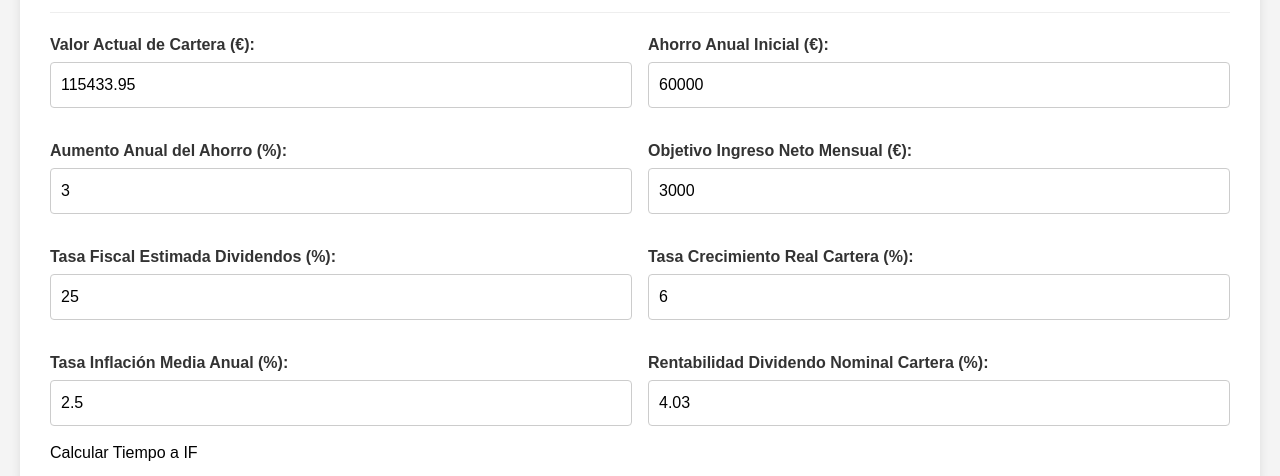
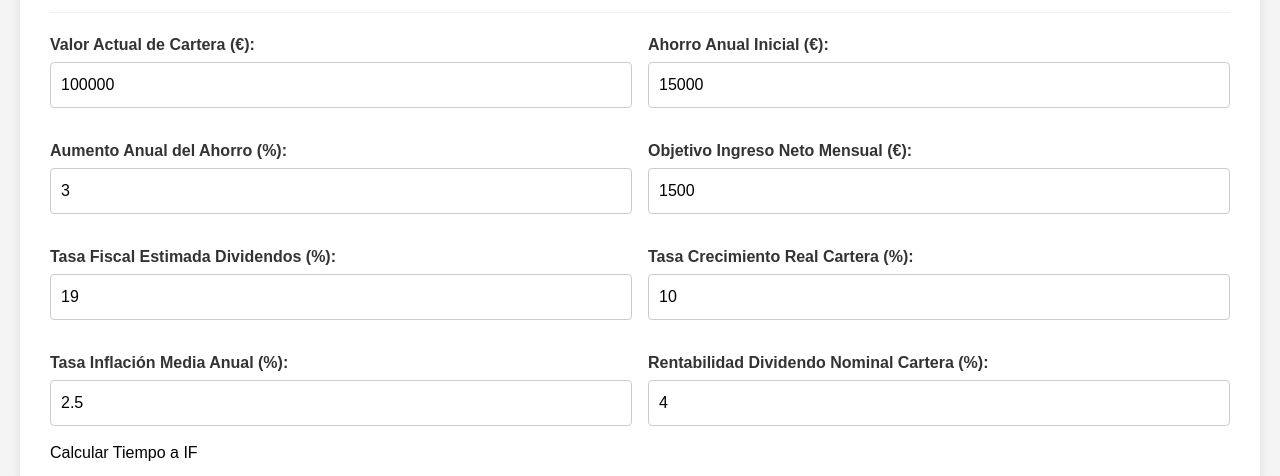
Before and after one commit to Emiralles-DE/CalculadoraIF, a plain HTML site: page Index.html in a window 1280 px wide. Shown: the part 177-653 px from the top of the page. Drawn offline with nearby package versions, Linux system fonts and the light colour scheme.

Commit message:
Index.html

```diff
--- a/Index.html
+++ b/Index.html
@@ -117,11 +117,11 @@
     <div class="grid grid-cols-1 md:grid-cols-2 gap-4">
         <div>
             <label for="initialPortfolioValue">Valor Actual de Cartera (€):</label>
-            <input type="number" id="initialPortfolioValue" value="115433.95" min="0">
+            <input type="number" id="initialPortfolioValue" value="100000" min="0">
         </div>
         <div>
             <label for="initialAnnualSavings">Ahorro Anual Inicial (€):</label>
-            <input type="number" id="initialAnnualSavings" value="60000" min="0">
+            <input type="number" id="initialAnnualSavings" value="15000" min="0">
         </div>
         <div>
             <label for="savingsIncrease">Aumento Anual del Ahorro (%):</label>
@@ -129,15 +129,15 @@
         </div>
         <div>
             <label for="targetNetMonthlyIncome">Objetivo Ingreso Neto Mensual (€):</label>
-            <input type="number" id="targetNetMonthlyIncome" value="3000" min="0">
+            <input type="number" id="targetNetMonthlyIncome" value="1500" min="0">
         </div>
         <div>
             <label for="estimatedTaxRate">Tasa Fiscal Estimada Dividendos (%):</label>
-            <input type="number" id="estimatedTaxRate" value="25" min="0" max="100">
+            <input type="number" id="estimatedTaxRate" value="19" min="0" max="100">
         </div>
         <div>
             <label for="realGrowthRate">Tasa Crecimiento Real Cartera (%):</label>
-            <input type="number" id="realGrowthRate" value="6" min="-10">
+            <input type="number" id="realGrowthRate" value="10" min="-10">
         </div>
         <div>
             <label for="inflationRate">Tasa Inflación Media Anual (%):</label>
@@ -145,7 +145,7 @@
         </div>
          <div>
             <label for="nominalDividendYield">Rentabilidad Dividendo Nominal Cartera (%):</label>
-            <input type="number" id="nominalDividendYield" value="4.03" min="0">
+            <input type="number" id="nominalDividendYield" value="4" min="0">
         </div>
     </div>
 
```
